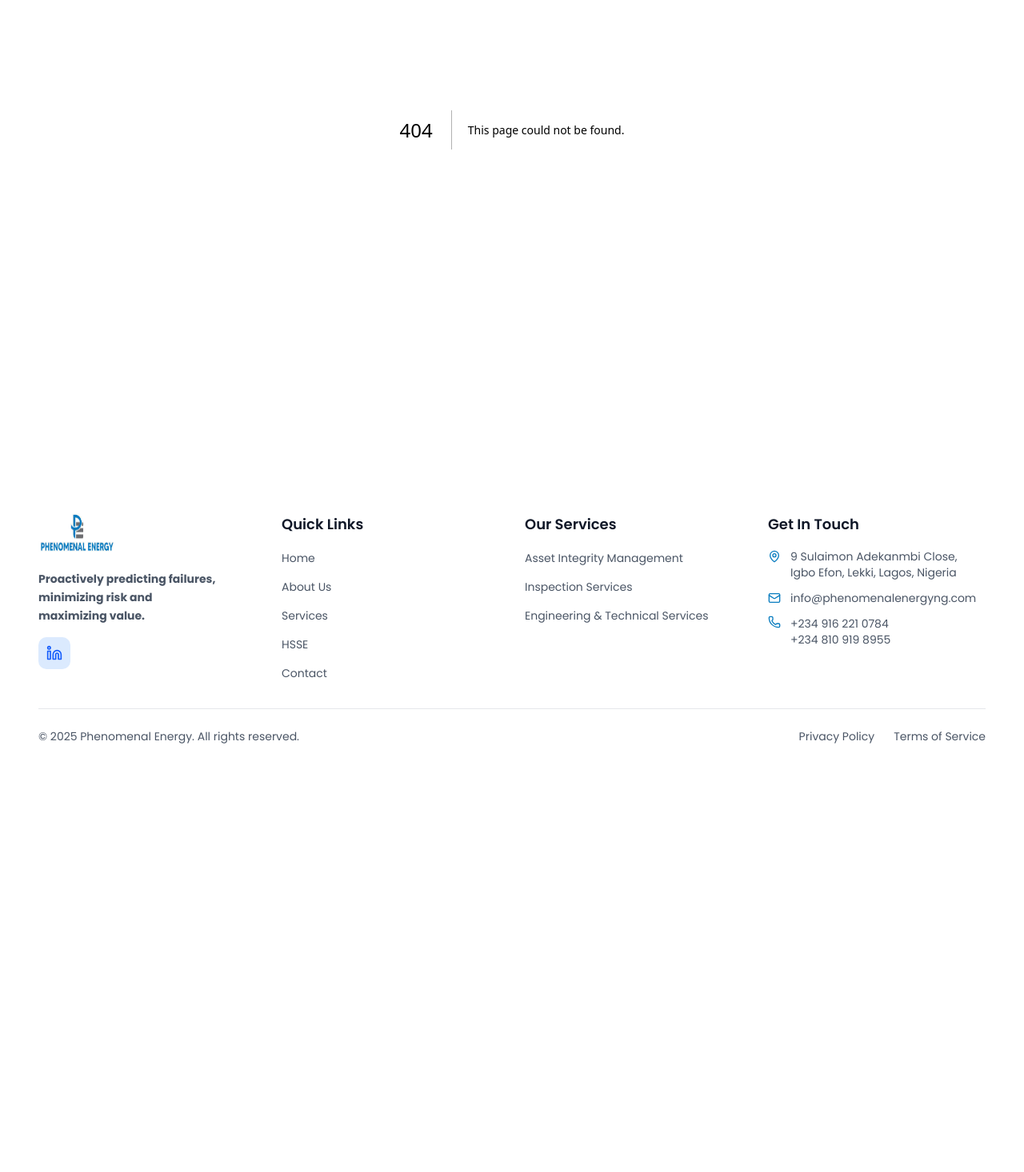
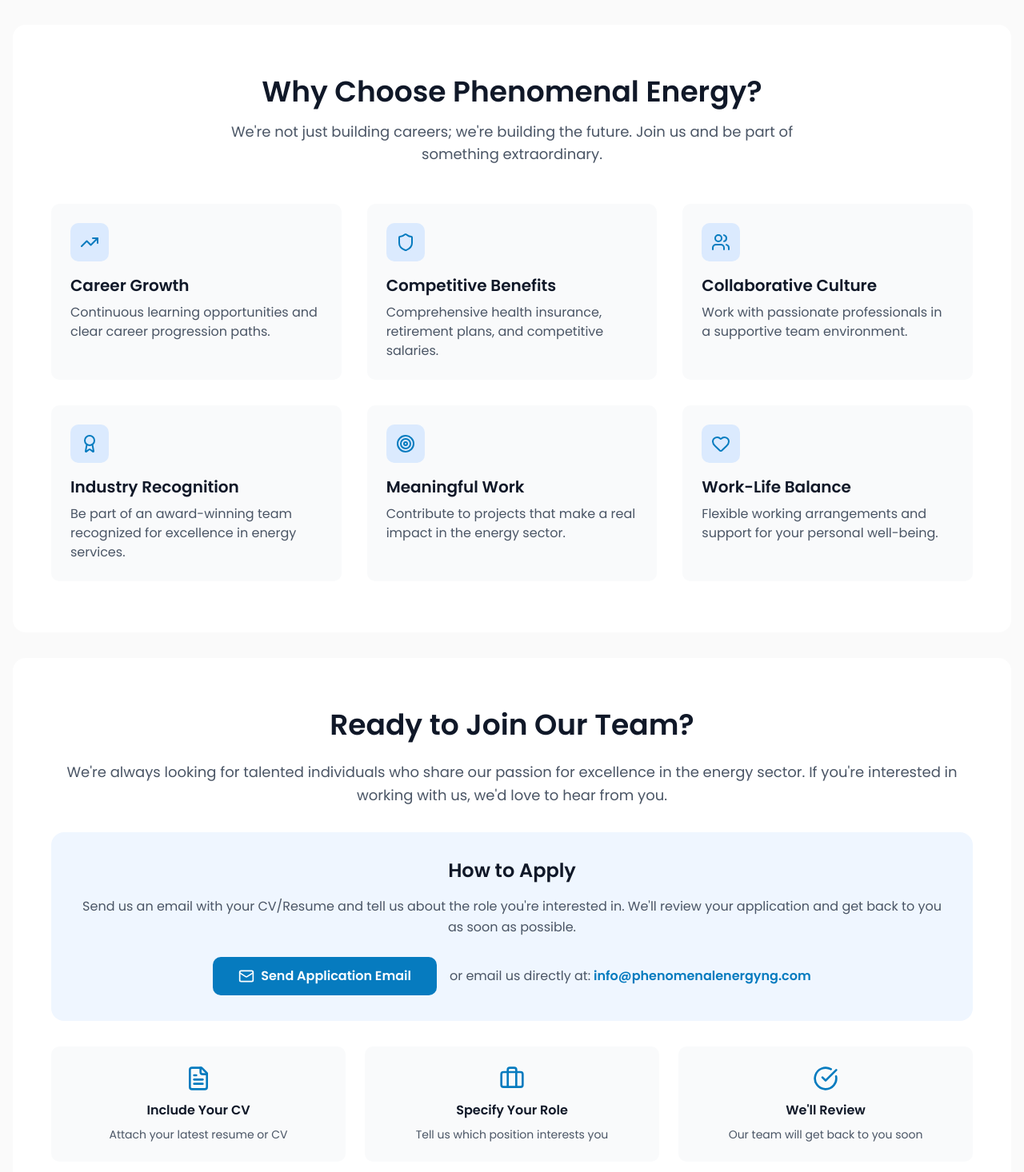
Before and after one commit to RalphFred/phenomenal-energies, a Next.js app: page /work-with-us in a window 1280 px wide. Before the commit this address had no page. Shown: the part 358-1824 px from the top of the page at 80% size. Before the commit the page ends 1353 px from the top, so only its background shows below. Built offline with nearby package versions, Linux system fonts and the light colour scheme.

Commit message:
feat: made changes to the email and careers page

```diff
--- a/src/app/api/contact/route.ts
+++ b/src/app/api/contact/route.ts
@@ -4,10 +4,10 @@
 export async function POST(request: NextRequest) {
   try {
     const body = await request.json();
-    const { name, businessName, email, phone, message } = body;
+    const { fullName, email, phone, service, message } = body;
 
     // Validate required fields
-    if (!name || !email || !phone || !message) {
+    if (!fullName || !email || !message) {
       return NextResponse.json(
         { error: 'Missing required fields' },
         { status: 400 }
@@ -26,7 +26,7 @@
     });
 
     // Email content
-    const subject = `Contact Form Submission - ${businessName || 'General Inquiry'}`;
+    const subject = `Contact Form Submission - ${service || 'General Inquiry'}`;
     const htmlContent = `
       <div style="font-family: Arial, sans-serif; max-width: 600px; margin: 0 auto;">
         <h2 style="color: #2563eb; border-bottom: 2px solid #2563eb; padding-bottom: 10px;">
@@ -35,10 +35,10 @@
 
         <div style="background-color: #f8fafc; padding: 20px; border-radius: 8px; margin: 20px 0;">
           <h3 style="color: #1e40af; margin-top: 0;">Contact Details</h3>
-          <p><strong>Name:</strong> ${name}</p>
-          <p><strong>Business Name:</strong> ${businessName || 'Not provided'}</p>
+          <p><strong>Name:</strong> ${fullName}</p>
           <p><strong>Email:</strong> <a href="mailto:${email}" style="color: #2563eb;">${email}</a></p>
-          <p><strong>Phone:</strong> ${phone}</p>
+          <p><strong>Phone:</strong> ${phone || 'Not provided'}</p>
+          <p><strong>Service Interested In:</strong> ${service || 'Not specified'}</p>
         </div>
 
         <div style="background-color: #ffffff; padding: 20px; border: 1px solid #e5e7eb; border-radius: 8px;">
@@ -57,10 +57,10 @@
 New Contact Form Submission
 
 Contact Details:
-- Name: ${name}
-- Business Name: ${businessName || 'Not provided'}
+- Name: ${fullName}
 - Email: ${email}
-- Phone: ${phone}
+- Phone: ${phone || 'Not provided'}
+- Service Interested In: ${service || 'Not specified'}
 
 Message:
 ${message}
--- a/src/app/careers/page.tsx
+++ /dev/null
@@ -1,7 +0,0 @@
-export default function CareersPage() {
-    return(
-        <div>
-
-        </div>
-    )
-}
--- a/src/app/contact/page.tsx
+++ b/src/app/contact/page.tsx
@@ -18,10 +18,10 @@
 
 export default function ContactPage() {
   const [formData, setFormData] = useState({
-    name: "",
-    businessName: "",
+    fullName: "",
     email: "",
     phone: "",
+    service: "",
     message: "",
   });
 
@@ -60,10 +60,10 @@
 
         // Reset form
         setFormData({
-          name: "",
-          businessName: "",
+          fullName: "",
           email: "",
           phone: "",
+          service: "",
           message: "",
         });
       } else {
@@ -104,35 +104,20 @@
             <form onSubmit={handleSubmit} className="space-y-6">
               <div>
                 <label
-                  htmlFor="name"
+                  htmlFor="fullName"
                   className="block font-medium mb-2"
                 >
-                  Name *
+                  Full name *
                 </label>
                 <input
                   type="text"
-                  id="name"
-                  name="name"
-                  value={formData.name}
+                  id="fullName"
+                  name="fullName"
+                  value={formData.fullName}
                   onChange={handleInputChange}
                   required
                   className="w-full px-4 py-3 bg-gray-700 border border-gray-600 rounded-lg focus:outline-none focus:ring-2 focus:ring-primary focus:border-transparent"
                   placeholder="John Doe"
-                />
-              </div>
-
-              <div>
-                <label htmlFor="businessName" className="block font-medium mb-2">
-                  Business Name
-                </label>
-                <input
-                  type="text"
-                  id="businessName"
-                  name="businessName"
-                  value={formData.businessName}
-                  onChange={handleInputChange}
-                  className="w-full px-4 py-3 bg-gray-700 border border-gray-600 rounded-lg focus:outline-none focus:ring-2 focus:ring-primary focus:border-transparent"
-                  placeholder="Your Company Name"
                 />
               </div>
 
@@ -148,13 +133,13 @@
                   onChange={handleInputChange}
                   required
                   className="w-full px-4 py-3 bg-gray-700 border border-gray-600 rounded-lg focus:outline-none focus:ring-2 focus:ring-primary focus:border-transparent"
-                  placeholder="janedoe@company.com"
+                  placeholder="janedoe@xmail.com"
                 />
               </div>
 
               <div>
                 <label htmlFor="phone" className="block font-medium mb-2">
-                  Phone number *
+                  Phone number
                 </label>
                 <input
                   type="tel"
@@ -162,15 +147,36 @@
                   name="phone"
                   value={formData.phone}
                   onChange={handleInputChange}
-                  required
                   className="w-full px-4 py-3 bg-gray-700 border border-gray-600 rounded-lg focus:outline-none focus:ring-2 focus:ring-primary focus:border-transparent"
-                  placeholder="+234 812 345 6789"
+                  placeholder="08123456789"
                 />
               </div>
 
               <div>
+                <label htmlFor="service" className="block font-medium mb-2">
+                  Services interested in
+                </label>
+                <select
+                  id="service"
+                  name="service"
+                  value={formData.service}
+                  onChange={handleInputChange}
+                  className="w-full px-4 py-3 bg-gray-700 border border-gray-600 rounded-lg focus:outline-none focus:ring-2 focus:ring-primary focus:border-transparent"
+                >
+                  <option value="">Please Select one ---</option>
+                  <option value="inspection">Inspection Services</option>
+                  <option value="hsse">HSSE</option>
+                  <option value="accounting">Accounting</option>
+                  <option value="business-development">Business Development</option>
+                  <option value="engineering">
+                    Engineering & Technical Services
+                  </option>
+                </select>
+              </div>
+
+              <div>
                 <label htmlFor="message" className="block font-medium mb-2">
-                  Short message *
+                  Your message *
                 </label>
                 <textarea
                   id="message"
@@ -180,7 +186,7 @@
                   onChange={handleInputChange}
                   required
                   className="w-full px-4 py-3 bg-gray-700 border border-gray-600 rounded-lg focus:outline-none focus:ring-2 focus:ring-primary focus:border-transparent resize-none"
-                  placeholder="Tell us briefly about your project or inquiry..."
+                  placeholder="Tell us about your project..."
                 ></textarea>
               </div>
 
--- /dev/null
+++ b/src/app/work-with-us/page.tsx
@@ -0,0 +1,165 @@
+"use client";
+
+import CTA from "@/components/shared/CTA";
+import {
+  Users,
+  Award,
+  Target,
+  TrendingUp,
+  Heart,
+  Shield,
+  Mail,
+  FileText,
+  Briefcase,
+  CheckCircle,
+} from "lucide-react";
+import Image from "next/image";
+
+export default function WorkWithUsPage() {
+  const benefits = [
+    {
+      icon: <TrendingUp className="w-6 h-6" />,
+      title: "Career Growth",
+      description: "Continuous learning opportunities and clear career progression paths."
+    },
+    {
+      icon: <Shield className="w-6 h-6" />,
+      title: "Competitive Benefits",
+      description: "Comprehensive health insurance, retirement plans, and competitive salaries."
+    },
+    {
+      icon: <Users className="w-6 h-6" />,
+      title: "Collaborative Culture",
+      description: "Work with passionate professionals in a supportive team environment."
+    },
+    {
+      icon: <Award className="w-6 h-6" />,
+      title: "Industry Recognition",
+      description: "Be part of an award-winning team recognized for excellence in energy services."
+    },
+    {
+      icon: <Target className="w-6 h-6" />,
+      title: "Meaningful Work",
+      description: "Contribute to projects that make a real impact in the energy sector."
+    },
+    {
+      icon: <Heart className="w-6 h-6" />,
+      title: "Work-Life Balance",
+      description: "Flexible working arrangements and support for your personal well-being."
+    }
+  ];
+
+  return (
+    <div className="min-h-screen space-y-4">
+      {/* Hero Section */}
+      <section className="bg-blue-100 rounded-2xl py-16 px-4 lg:px-8 mb-8">
+        <div className="max-w-7xl mx-auto text-center">
+          <h1 className="text-4xl lg:text-6xl font-semibold text-gray-900 mb-4">
+            Work With Us
+          </h1>
+          <p className="text-xl text-gray-700 leading-relaxed max-w-3xl mx-auto">
+            Join our team of passionate professionals and help shape the future.
+          </p>
+        </div>
+      </section>
+
+      {/* Main Content */}
+      <div className="space-y-8">
+        {/* Why Join Us Section */}
+        <section className="bg-white rounded-2xl px-4 lg:px-12 py-16">
+          <div className="max-w-7xl mx-auto">
+            <div className="text-center mb-12">
+              <h2 className="text-3xl lg:text-4xl font-semibold text-gray-900 mb-4">
+                Why Choose Phenomenal Energy?
+              </h2>
+              <p className="text-lg text-gray-600 max-w-3xl mx-auto">
+                We're not just building careers; we're building the future.
+                Join us and be part of something extraordinary.
+              </p>
+            </div>
+
+            <div className="grid grid-cols-1 md:grid-cols-2 lg:grid-cols-3 gap-8">
+              {benefits.map((benefit, index) => (
+                <div key={index} className="bg-gray-50 rounded-lg p-6 hover:shadow-lg transition-shadow">
+                  <div className="bg-blue-100 rounded-lg p-3 w-fit mb-4">
+                    <div className="text-primary">
+                      {benefit.icon}
+                    </div>
+                  </div>
+                  <h3 className="text-xl font-semibold text-gray-900 mb-2">
+                    {benefit.title}
+                  </h3>
+                  <p className="text-gray-600">
+                    {benefit.description}
+                  </p>
+                </div>
+              ))}
+            </div>
+          </div>
+        </section>
+
+        {/* Simple Application Section */}
+        <section className="bg-white rounded-2xl px-4 lg:px-12 py-16">
+          <div className="max-w-7xl mx-auto text-center">
+            <h2 className="text-3xl lg:text-4xl font-semibold text-gray-900 mb-6">
+              Ready to Join Our Team?
+            </h2>
+            <p className="text-lg text-gray-600 mb-8 leading-relaxed">
+              We're always looking for talented individuals who share our passion for excellence in the energy sector.
+              If you're interested in working with us, we'd love to hear from you.
+            </p>
+
+            <div className="bg-blue-50 rounded-2xl p-8 mb-8">
+              <h3 className="text-2xl font-semibold text-gray-900 mb-4">
+                How to Apply
+              </h3>
+              <p className="text-gray-600 mb-6 leading-relaxed">
+                Send us an email with your CV/Resume and tell us about the role you're interested in.
+                We'll review your application and get back to you as soon as possible.
+              </p>
+
+              <div className="flex flex-col sm:flex-row gap-4 justify-center items-center">
+                <a
+                  href="mailto:info@phenomenalenergyng.com?subject=Job Application - [Your Role]&body=Dear Phenomenal Energy Team,%0A%0AI am writing to express my interest in joining your team. Please find my CV attached.%0A%0ARole I'm interested in: [Please specify]%0A%0AThank you for your consideration.%0A%0ABest regards,"
+                  className="bg-primary hover:bg-primary/90 text-white px-8 py-3 rounded-lg transition-colors flex items-center gap-2 font-semibold"
+                >
+                  <Mail className="w-5 h-5" />
+                  Send Application Email
+                </a>
+                <div className="text-gray-600">
+                  or email us directly at:
+                  <a
+                    href="mailto:info@phenomenalenergyng.com"
+                    className="text-primary hover:text-primary/80 font-semibold ml-1"
+                  >
+                    info@phenomenalenergyng.com
+                  </a>
+                </div>
+              </div>
+            </div>
+
+            <div className="grid grid-cols-1 md:grid-cols-3 gap-6 text-center">
+              <div className="bg-gray-50 rounded-lg p-6">
+                <FileText className="w-8 h-8 text-primary mx-auto mb-3" />
+                <h4 className="font-semibold text-gray-900 mb-2">Include Your CV</h4>
+                <p className="text-sm text-gray-600">Attach your latest resume or CV</p>
+              </div>
+              <div className="bg-gray-50 rounded-lg p-6">
+                <Briefcase className="w-8 h-8 text-primary mx-auto mb-3" />
+                <h4 className="font-semibold text-gray-900 mb-2">Specify Your Role</h4>
+                <p className="text-sm text-gray-600">Tell us which position interests you</p>
+              </div>
+              <div className="bg-gray-50 rounded-lg p-6">
+                <CheckCircle className="w-8 h-8 text-primary mx-auto mb-3" />
+                <h4 className="font-semibold text-gray-900 mb-2">We'll Review</h4>
+                <p className="text-sm text-gray-600">Our team will get back to you soon</p>
+              </div>
+            </div>
+          </div>
+        </section>
+
+        <CTA />
+      </div>
+    </div>
+  );
+}
--- a/src/components/shared/Hero.tsx
+++ b/src/components/shared/Hero.tsx
@@ -31,7 +31,7 @@
           </p>
           <div className="flex flex-col lg:flex-row gap-2 lg:gap-6 max-md:w-full md:justify-start justify-around my-4 md:my-6">
             <Link href="/contact/#contact" className="flex justify-center items-center gap-2 bg-primary text-white px-8 py-3 font-semibold rounded-lg">
-              Get started
+              Contact Us
               <ArrowRightIcon className="w-5 h-5 transition-transform duration-300 group-hover/linkbtn:translate-x-0.5" />
             </Link>
             <Link href="/services" className="flex justify-center items-center text-primary font-semibold px-8 py-3 rounded-lg border border-primary">
--- a/src/components/shared/Navbar.tsx
+++ b/src/components/shared/Navbar.tsx
@@ -11,7 +11,7 @@
   { href: "/about", label: "About Us" },
   { href: "/services", label: "Services" },
   { href: "/hsse", label: "HSSE" },
-  // { href: "/careers", label: "Careers" },
+  { href: "/work-with-us", label: "Work With Us" },
 ];
 
 export default function NavBar() {
```
